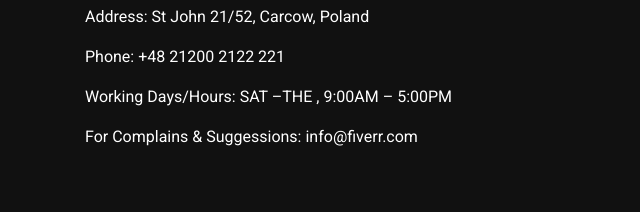
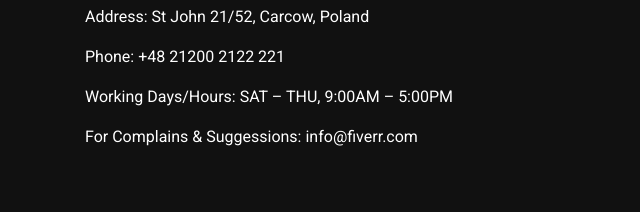
Before and after one commit to Toxn-boybot/Fiverr, a plain HTML site: page index.html in a window 1280 px wide. Shown: the part 4509-4721 px from the top of the page, 0-640 px from the left. Drawn offline with nearby package versions, Linux system fonts and the light colour scheme; a web font is replaced by a local one.

Commit message:
fixed contacts

```diff
--- a/index.html
+++ b/index.html
@@ -809,7 +809,7 @@
             <h3>Fiverr</h3>
             <p>Address: <span >St John 21/52, Carcow, Poland</span></p>
             <p>Phone: +48 21200 2122 221</p>
-            <p>Working Days/Hours: SAT –THE , 9:00AM – 5:00PM</p>
+            <p>Working Days/Hours: SAT – THU, 9:00AM – 5:00PM</p>
             <p>For Complains & Suggessions: info@fiverr.com</p>
           </div>
           <div class="links col-md-6 offset-md-1">
```
